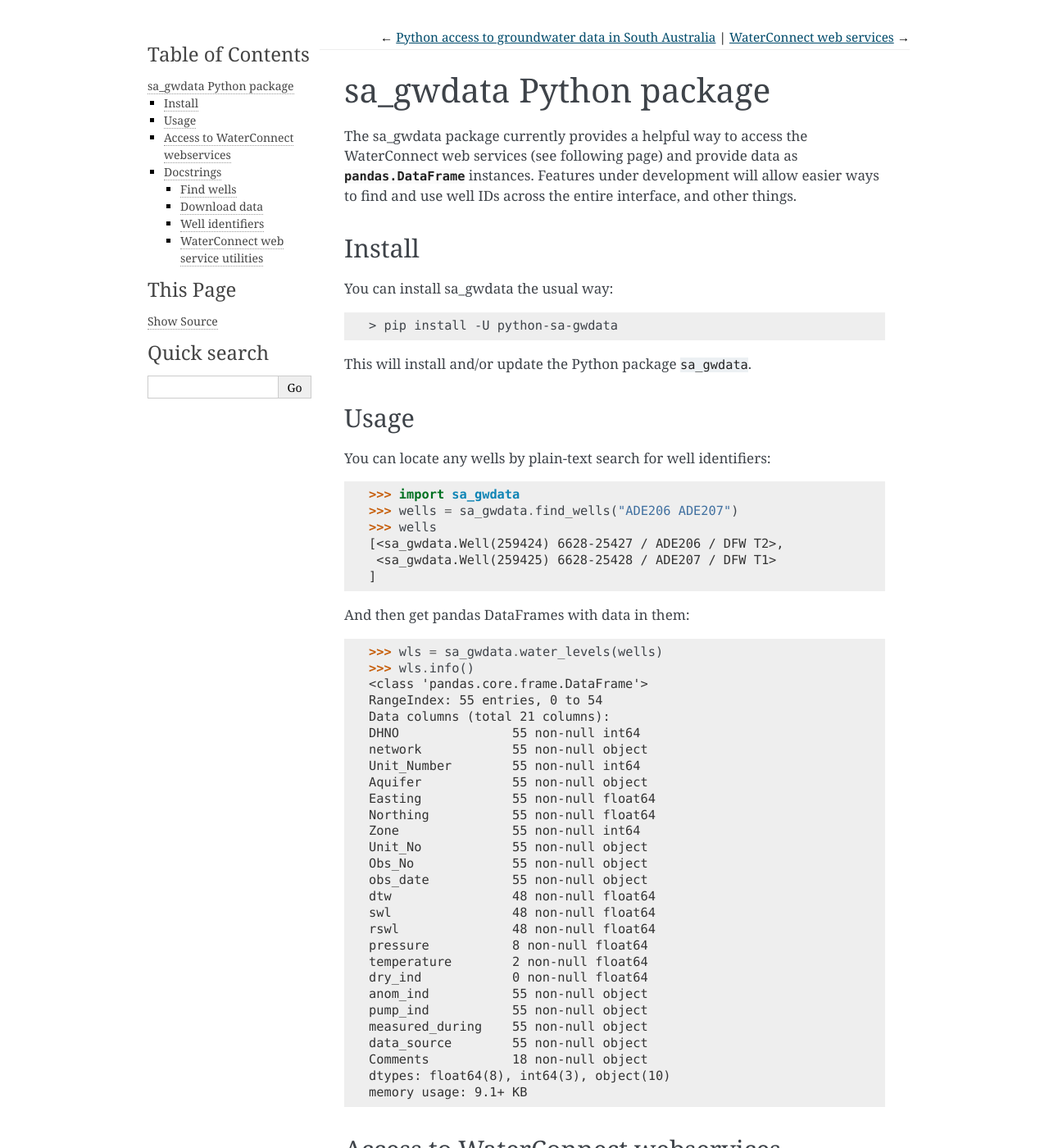
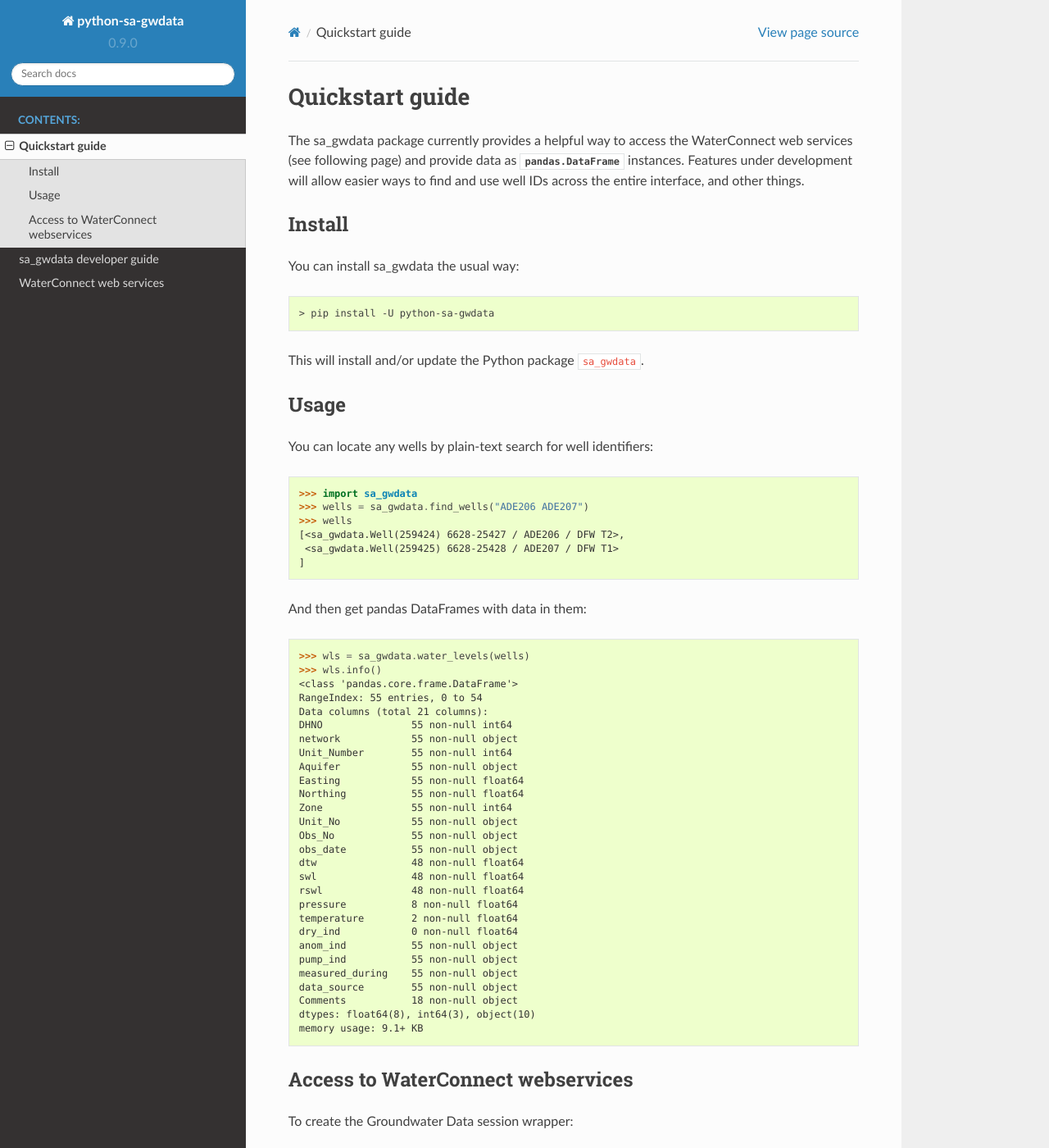
Before and after one commit to kinverarity1/python-sa-gwdata, a Sphinx documentation site: the page built from docs/source/quickstart-guide.rst, in a window 1280 px wide and 1400 px high. Shown: the whole window at 82% size. Built offline with Sphinx 7.4.7 and the Read the Docs theme 2.0.0, drawn with Linux system fonts in a browser that asks for light colours; formulas are drawn with MathJax 3; pages that are not in the unit, such as notebooks, are missing from menus; some of the changed text lies outside the part shown.

```diff
--- a/docs/source/conf.py
+++ b/docs/source/conf.py
@@ -118,7 +118,8 @@ todo_include_todos = True
 
 # -- Options for HTML output ----------------------------------------------
 
-html_theme = 'alabaster'
+# html_theme = 'alabaster'
+html_theme = 'sphinx_rtd_theme'
 
 # import sphinx_bootstrap_theme
 # html_theme = 'bootstrap'
--- a/docs/source/python.rst
+++ b/docs/source/quickstart-guide.rst
@@ -1,4 +1,4 @@
-sa_gwdata Python package
+Quickstart guide
 ========================
 
 The sa_gwdata package currently provides a helpful way to access the
@@ -125,52 +125,4 @@ Then to access any of the web service calls:
            'RMK394', 'RMK393', 'RMK390', 'RMK391'], dtype=object)
 
 For futher information, check out the `Jupyter Notebook tutorial
-<https://github.com/kinverarity1/python-sa-gwdata/blob/master/notebooks/tutorial1.ipynb>`__.
-
-Docstrings
-~~~~~~~~~~
-
-Find wells
-----------
-
-.. autofunction:: sa_gwdata.find_wells
-.. autofunction:: sa_gwdata.parse_well_ids_plaintext
-.. autofunction:: sa_gwdata.find_wells_in_lat_lon
-
-Download data
--------------
-
-.. autofunction:: sa_gwdata.wells_summary
-.. autofunction:: sa_gwdata.water_levels
-.. autofunction:: sa_gwdata.salinities
-.. autofunction:: sa_gwdata.water_chem
-.. autofunction:: sa_gwdata.elevation_surveys
-.. autofunction:: sa_gwdata.construction_events
-.. autofunction:: sa_gwdata.construction_details
-.. autofunction:: sa_gwdata.drillers_logs
-.. autofunction:: sa_gwdata.strat_logs
-.. autofunction:: sa_gwdata.hydrostrat_logs
-.. autofunction:: sa_gwdata.lith_logs
-
-
-Well identifiers
-----------------
-
-.. autoclass:: sa_gwdata.Well
-    :members:
-.. autoclass:: sa_gwdata.UnitNo
-    :members:
-.. autoclass:: sa_gwdata.ObsNo
-    :members:
-
-WaterConnect web service utilities
-----------------------------------
-
-.. autoclass:: sa_gwdata.WaterConnectSession
-    :members:
-
-Any calls to :meth:`sa_gwdata.WaterConnectSession.get` return an
-:class:`sa_gwdata.Response` object:
-
-.. autoclass:: sa_gwdata.Response()
-    :members:
+<https://github.com/kinverarity1/python-sa-gwdata/blob/master/notebooks/Tutorial%201%20-%20Use%20JSON%20calls%20to%20get%20data.ipynb>`__.
```
Also changed, not shown: docs/source/apidocs.rst (added, +50 -0 lines), docs/source/index.rst (+3 -45 lines).
